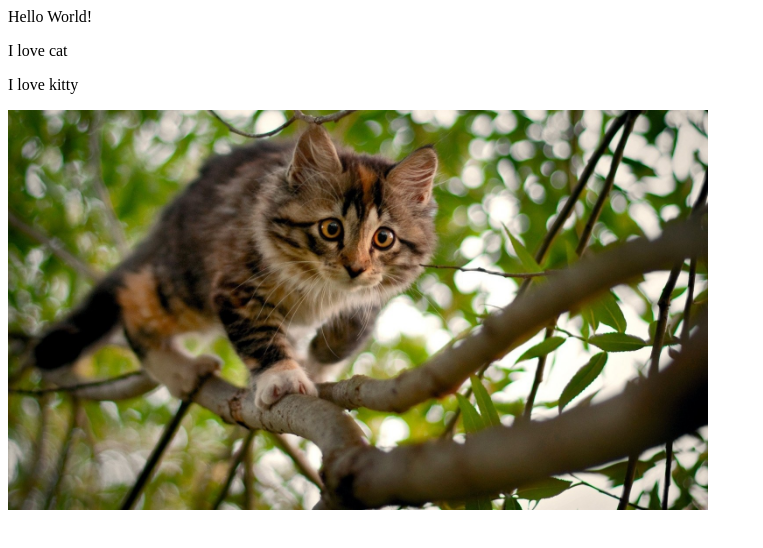
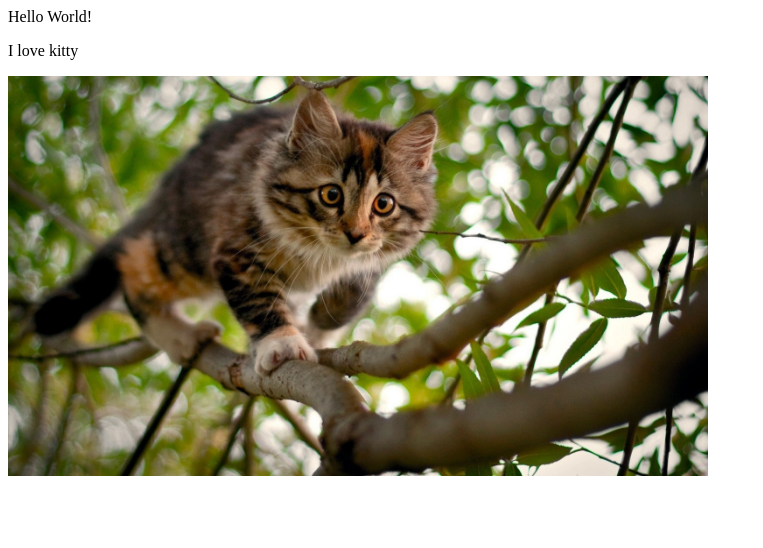
Before and after one commit to pypyl/test, a plain HTML site: page index.html in a window 1280 px wide. Shown: the whole page, without its empty margins (0-763 px from the left). Drawn offline with Linux system fonts and the light colour scheme.

Commit message:
delete message

```diff
--- a/index.html
+++ b/index.html
@@ -2,7 +2,6 @@
 <title>Git 연습</title>
 <body>
 <p>Hello World!</p>
-<p>I love cat</p>
 <p>I love kitty</p>
 <img src="cats.jpg" width="700px" height="400px">
 </body>
```
